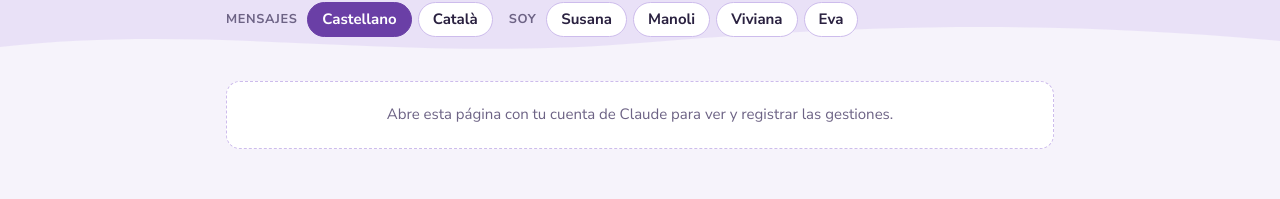
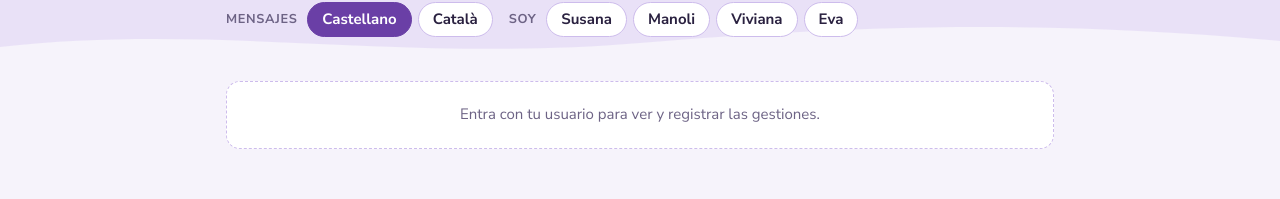
Before and after one commit to ealcocerblanquez1976-droid/retencionsocias, a website: page public/index.html in a window 1280 px wide. Shown: the part 183-382 px from the top of the page. Drawn offline with nearby package versions, Linux system fonts and the light colour scheme.

Commit message:
Texto de acceso: usuario en lugar de cuenta de Claude
Co-Authored-By: Claude Opus 5.5 <noreply@anthropic.com>
Claude-Session: https://claude.ai/code/session_01Q3LXt4Nm9xg4prGuDCBLiV

```diff
--- a/public/index.html
+++ b/public/index.html
@@ -795,7 +795,7 @@ function render(){
   if(me) $("#tabHoyN").textContent=socias.filter(s=>isMine(s,me)&&dueState(s)!=="futuro").length; else $("#tabHoyN").textContent="·";
   $("#tabTodasN").textContent=socias.filter(contactable).length||"·";
   const v=$("#view");
-  if(!db){v.innerHTML=`<div class="empty">Abre esta página con tu cuenta de Claude para ver y registrar las gestiones.</div>`;return;}
+  if(!db){v.innerHTML=`<div class="empty">Entra con tu usuario para ver y registrar las gestiones.</div>`;return;}
   if(!ready.s){v.innerHTML=`<div class="empty">Cargando socias…</div>`;return;}
   if(!socias.length&&r!=="guion"){v.innerHTML=`<div class="empty">Todavía no hay socias cargadas. El listado se carga desde OSE en la próxima sincronización.</div>`;return;}
   const y=window.scrollY;
```
